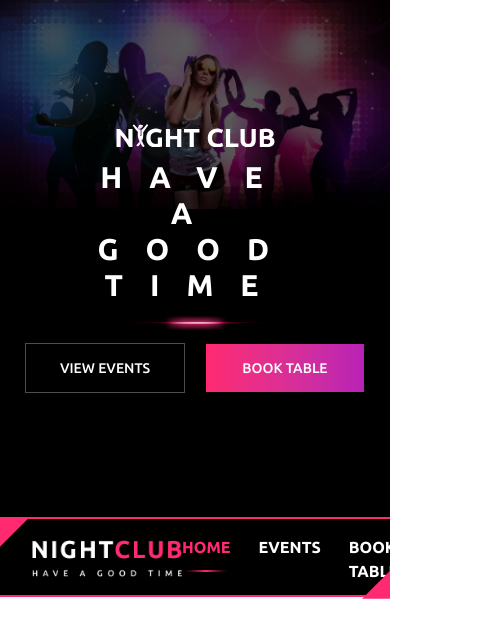
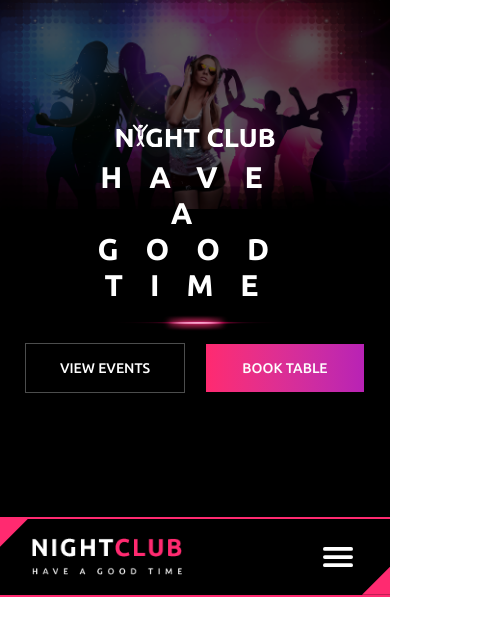
Before and after one commit to NannaDufour/eksamen-3sem, a Next.js app: page / in a window 390 px wide. Shown: the top 638 px of the page, 501 px wide, since content can reach past the window. Built offline with nearby package versions, Linux system fonts and the light colour scheme.

Commit message:
Tilføj mobil navbar

```diff
--- a/package.json
+++ b/package.json
@@ -16,6 +16,7 @@
     "radix-ui": "^1.8.1",
     "react": "19.3.0",
     "react-dom": "19.3.0",
+    "react-icons": "^5.7.0",
     "shadcn": "^4.23.0",
     "tw-animate-css": "^1.4.0"
   },
--- a/src/app/globals.css
+++ b/src/app/globals.css
@@ -217,6 +217,7 @@ figure::after {
   html {
     @apply font-sans;
   }*/
+
 figure::before {
   clip-path: polygon(100% 0, 0 100%, 0 0);
 }
--- a/src/components/NavBar.tsx
+++ b/src/components/NavBar.tsx
@@ -2,18 +2,26 @@
 import Image from "next/image";
 import Link from "next/link";
 import { usePathname } from "next/navigation";
+import { IoMenu, IoCloseSharp } from "react-icons/io5";
 
 const NavBar = () => {
   const pathname = usePathname();
 
+  const navItems = [
+    { href: "/", navLabel: "HOME" },
+    { href: "/events", navLabel: "EVENTS" },
+    { href: "/book-table", navLabel: "BOOK TABLE" },
+    { href: "/contact", navLabel: "CONTACT US" },
+  ];
+
   const linkClass = (href: string) => {
     if (href === "/") {
       return href === pathname
-        ? "text-active-nav before:content-[''] relative before:absolute before:bg-linear-to-r before:from-background before:via-active-nav before:to-background before:w-full before:h-0.5 before:bottom-[-1em] before:left-0"
+        ? "text-active-nav before:content-[''] relative before:absolute before:bg-linear-to-r before:from-background before:via-active-nav before:to-background before:w-full before:h-0.5 md:before:bottom-[-1em] max-md:before:bottom-[-0.5em] before:left-0"
         : "text-secondary-text";
     } else {
       return pathname.startsWith(href)
-        ? "text-active-nav before:content-[''] relative before:absolute before:bg-linear-to-r before:from-background before:via-active-nav before:to-background before:w-full before:h-0.5 before:bottom-[-1em] before:left-0"
+        ? "text-active-nav before:content-[''] relative before:absolute before:bg-linear-to-r before:from-background before:via-active-nav before:to-background before:w-full before:h-0.5 md:before:bottom-[-1em] max-md:before:bottom-[-0.5em] before:left-0"
         : "text-secondary-text";
     }
   };
@@ -23,39 +31,37 @@ const NavBar = () => {
       <figure className="relative before:content-[''] before:absolute before:bg-active-nav before:w-7 before:h-7 before:top-0 before:left-0"></figure>
       <nav className="flex items-center justify-between p-4">
         <Image src="/logo.png" alt="Logo" width={150} height={150} />
-        <ul className="flex text-secondary-text gap-7 font-semibold">
-          <li>
-            <Link
-              href="/"
-              className={` ${linkClass("/")} hover:text-active-nav hover:before:content-[''] relative hover:before:absolute hover:before:bg-linear-to-r hover:before:from-background hover:before:via-active-nav hover:before:to-background hover:before:w-full hover:before:h-0.5 hover:before:bottom-[-1em] hover:before:left-0`}
-            >
-              HOME
+
+        <button type="button" popoverTarget="burgerMenuPopover" className="max-md:block md:hidden">
+          <IoMenu className="text-secondary-text w-10 h-10" />
+        </button>
+
+        <div id="burgerMenuPopover" popover="manual" className="bg-background/90 h-full w-full">
+          <button popoverTarget="burgerMenuPopover" popoverTargetAction="hide" className="block ml-auto">
+            <IoCloseSharp className="text-secondary-text w-15 h-15 p-2" />
+          </button>
+          <ul className="text-secondary-text font-semibold place-items-center mt-50">
+            {navItems.map((navItem) => (
+              <li key={navItem.navLabel} className="mb-15">
+                <Link href={navItem.href} className={` ${linkClass(navItem.href)} text-size-l`}>
+                  {navItem.navLabel}
                 </Link>
               </li>
-          <li>
+            ))}
+          </ul>
+        </div>
+
+        <ul className="max-md:hidden md:flex text-secondary-text gap-7 font-semibold">
+          {navItems.map((navItem) => (
+            <li key={navItem.navLabel}>
               <Link
-              href="/events"
-              className={` ${linkClass("/events")} hover:text-active-nav over:before:content-[''] relative hover:before:absolute hover:before:bg-linear-to-r hover:before:from-background hover:before:via-active-nav hover:before:to-background hover:before:w-full hover:before:h-0.5 hover:before:bottom-[-1em] hover:before:left-0`}
+                href={navItem.href}
+                className={` ${linkClass(navItem.href)} hover:text-active-nav hover:before:content-[''] relative hover:before:absolute hover:before:bg-linear-to-r hover:before:from-background hover:before:via-active-nav hover:before:to-background hover:before:w-full hover:before:h-0.5 hover:before:bottom-[-1em] hover:before:left-0`}
               >
-              EVENTS
+                {navItem.navLabel}
               </Link>
             </li>
-          <li>
-            <Link
-              href="/book-table"
-              className={` ${linkClass("/book-table")} hover:text-active-nav over:before:content-[''] relative hover:before:absolute hover:before:bg-linear-to-r hover:before:from-background hover:before:via-active-nav hover:before:to-background hover:before:w-full hover:before:h-0.5 hover:before:bottom-[-1em] hover:before:left-0`}
-            >
-              BOOK TABLE
-            </Link>
-          </li>
-          <li>
-            <Link
-              href="/contact"
-              className={` ${linkClass("/contact")} hover:text-active-nav over:before:content-[''] relative hover:before:absolute hover:before:bg-linear-to-r hover:before:from-background hover:before:via-active-nav hover:before:to-background hover:before:w-full hover:before:h-0.5 hover:before:bottom-[-1em] hover:before:left-0`}
-            >
-              CONTACT US
-            </Link>
-          </li>
+          ))}
         </ul>
       </nav>
       <figure className="relative after:content-[''] after:absolute after:bg-active-nav after:w-7 after:h-7 after:bottom-0 after:right-0"></figure>
```
Also changed, not shown: 1 other file (tests, documents, lock files or other folders). Lines whose indentation alone changed are shown as unchanged.
